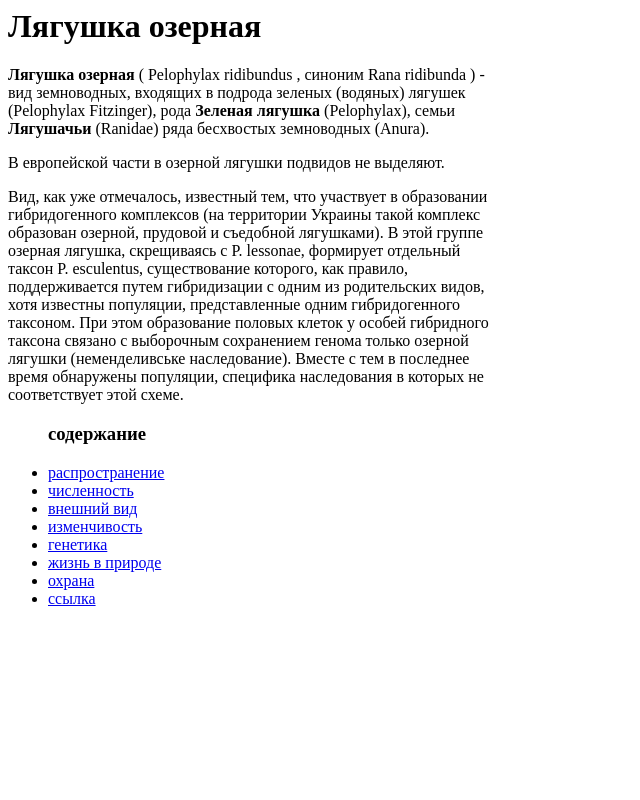
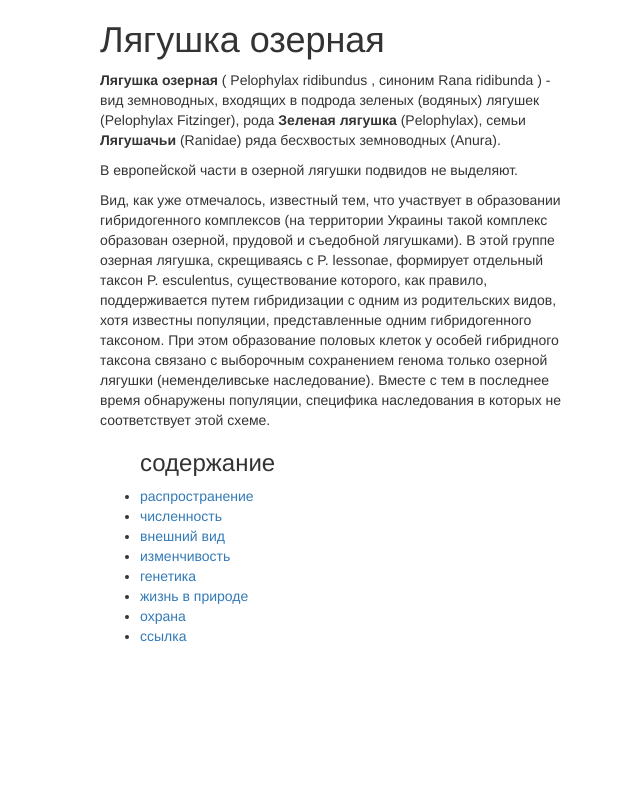
Before and after one commit to Vovchik1488/djangogirls, a Django app: page / in a window 1280 px wide. Shown: the whole page, without its empty margins (0-640 px from the left). Run offline with Django 3.2, Linux system fonts and the light colour scheme; data that the repository does not hold is empty; some libraries are stand-ins or nearby versions.

Commit message:
This problem

```diff
--- /dev/null
+++ b/blog/static/css/blog.css
@@ -0,0 +1,8 @@
+h1 a {
+    color: #fca205;
+}
+
+
+body {
+    padding-left: 100px;
+}
--- a/blog/templates/blog/post_list.html
+++ b/blog/templates/blog/post_list.html
@@ -1,7 +1,14 @@
+{% load static %}
 <html>
+
     <head>
         <title>Vova's blog</title>
-    </head>    <body>
+        <link rel="stylesheet" href="//maxcdn.bootstrapcdn.com/bootstrap/3.2.0/css/bootstrap.min.css">
+        <link rel="stylesheet" href="//maxcdn.bootstrapcdn.com/bootstrap/3.2.0/css/bootstrap-theme.min.css">
+        <link rel="stylesheet" href="{% static 'css/blog.css' %}">
+
+    </head>
+       <body>
 
         <div Frog>
             <h1>Лягушка озерная</h1>
```
Also changed, not shown: mysite/__init__.py (deleted).
